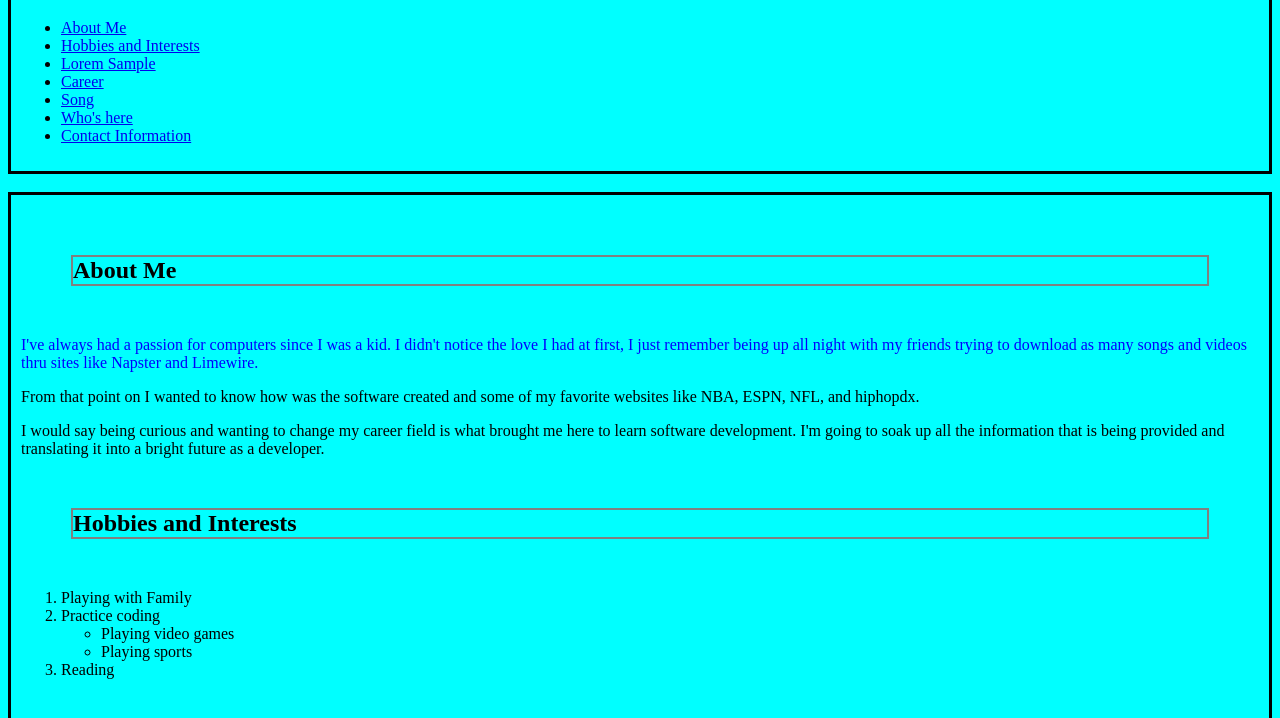
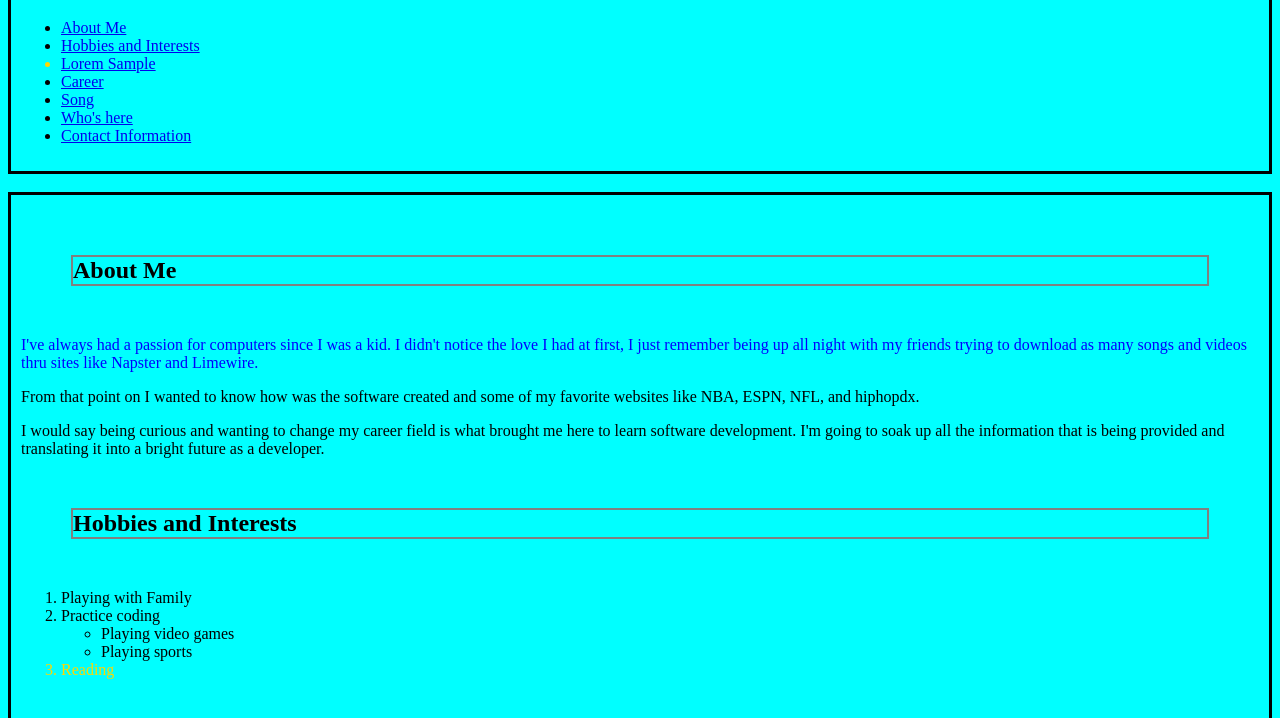
Before and after one commit to mlew84/FED2021, a plain HTML site: page Assignments01/index copy.html in a window 1280 px wide. Shown: the part 82-800 px from the top of the page. Drawn offline with Linux system fonts and the light colour scheme.

Commit message:
nth child

```diff
--- a/Assignments01/styles.css
+++ b/Assignments01/styles.css
@@ -30,3 +30,10 @@ h2 h3 {
 a:visited {
     color: red;
 }
+
+
+/*Use `nth-child()` so that every 3rd item in list displays a specific style.*/
+
+li:nth-child(3) {
+    color: gold;
+}
```
